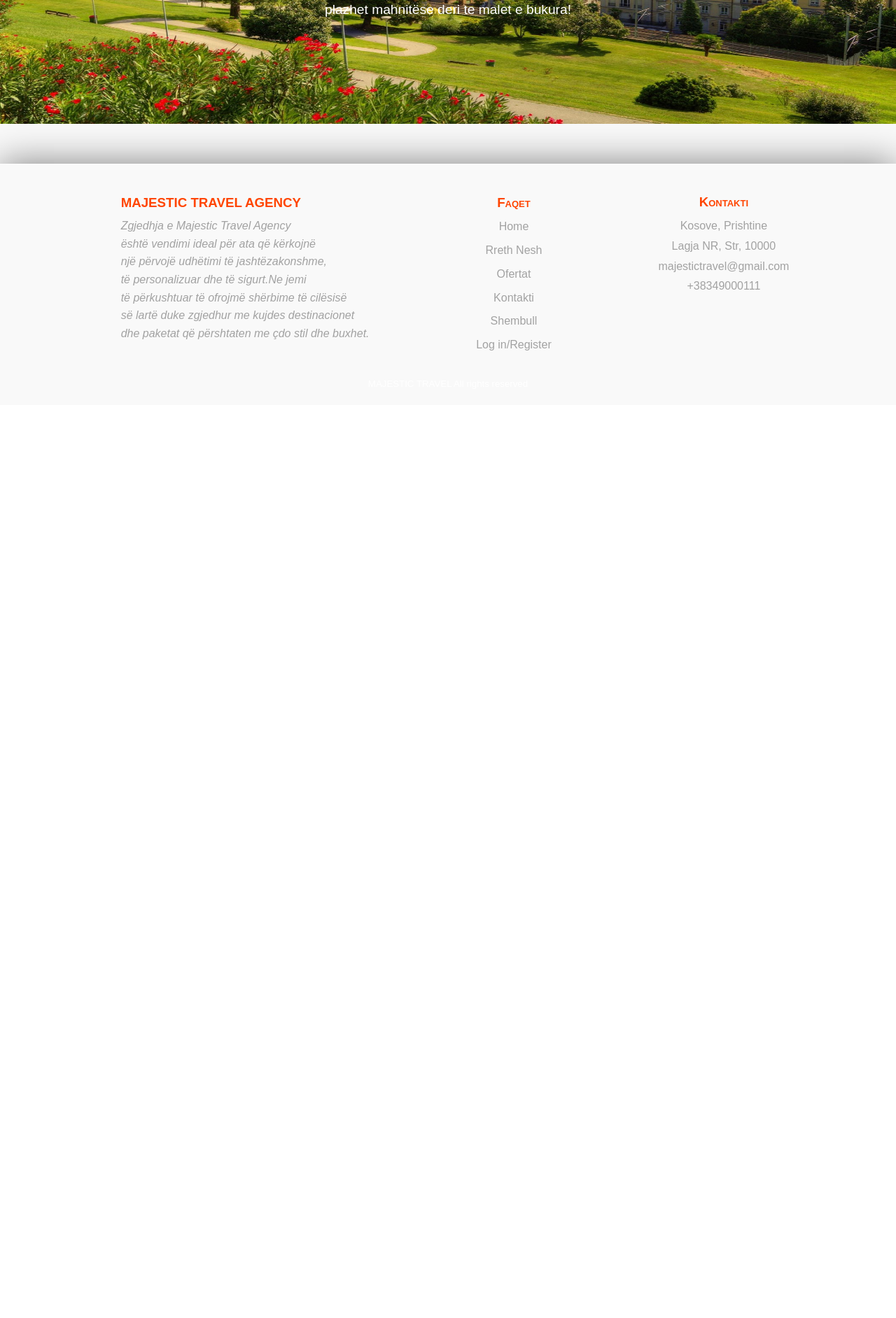
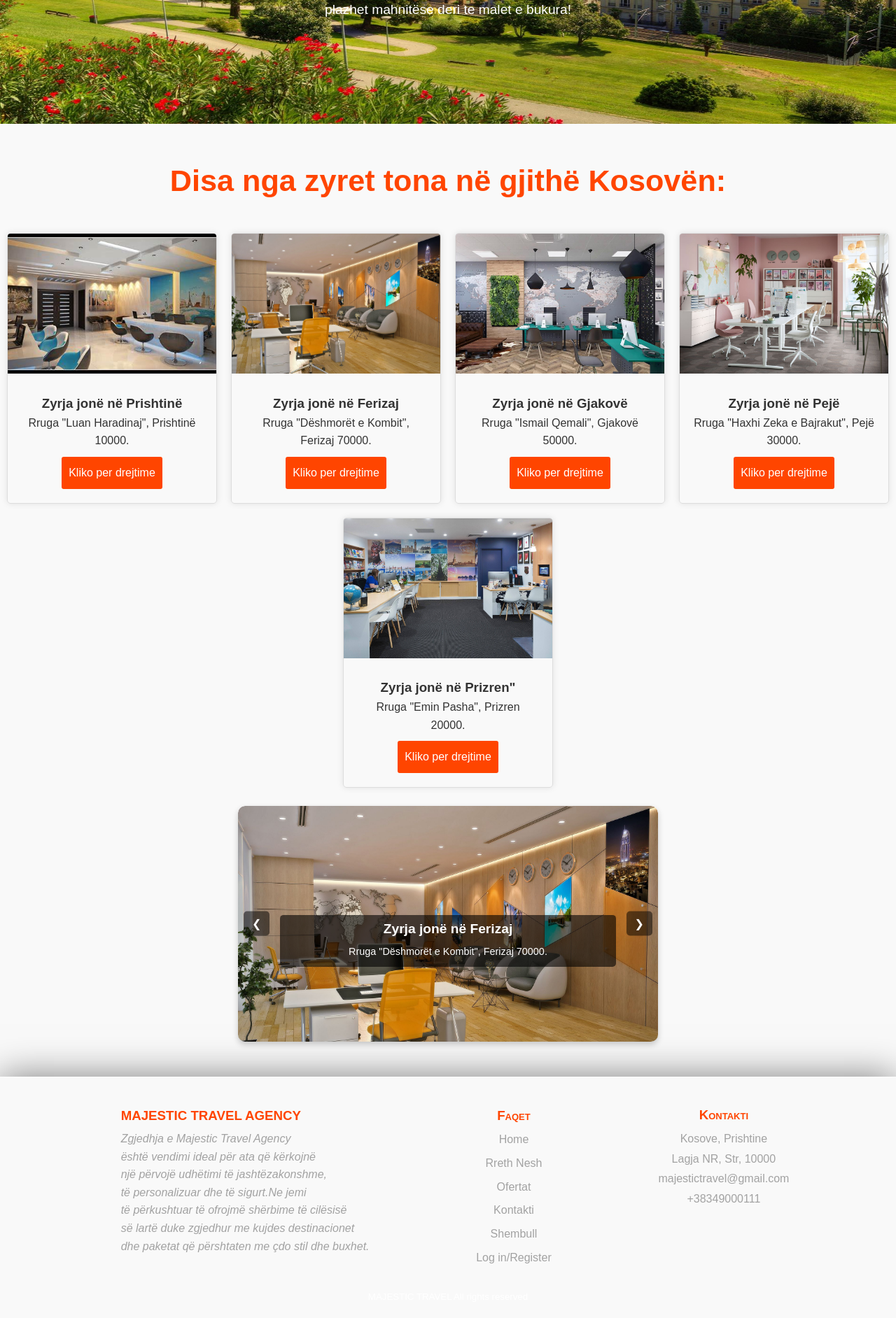
Before and after one commit to OketaShuki/TravelAgencyProjekti, a PHP site: page /rrethnesh.html in a window 1280 px wide. Shown: the part 491-2375 px from the top of the page at 70% size. Before the commit the page ends 992 px from the top, so only its background shows below. Run offline with PHP 8.4, Linux system fonts and the light colour scheme.

Commit message:
added details to about page

```diff
--- a/rrethnesh.css
+++ b/rrethnesh.css
@@ -49,6 +49,32 @@
 
   /* Stilizimi i Main */
 
+
+  .paragrafet {
+    display: flex;
+    align-items: center;
+}
+
+.paragrafet a {
+    text-decoration: none;
+    color: black;
+    margin: 0 20px;
+    padding: 10px;
+    font-weight: bold;
+    font-family: 'Arial', sans-serif;
+}
+
+.paragrafet a:hover {
+    text-decoration: underline;
+    color: #ffcc00;
+}
+
+.social img {
+    max-height: 20px;
+    margin-left: 20px;
+}
+
+
   body, html {
     margin: 0;
     padding: 0;
@@ -87,6 +113,268 @@
 .container img {
     width: 100%;
     height: 500px;
+}
+
+
+.container img {
+  width: 100%;
+  height: auto;
+}
+
+.text-overlay {
+  position: absolute;
+  top: 50%;
+  left: 50%;
+  transform: translate(-50%, -50%);
+  color: white;
+  text-align: center;
+}
+
+.text-overlay h1 {
+  font-size: 2.5em;
+  margin-bottom: 10px;
+}
+
+.text-overlay p {
+  font-size: 1.2em;
+}
+
+.container img {
+  width: 100%;
+  height: 500px;
+}
+
+.pershkrimet-container{
+  max-width: 100%;
+  margin-right: auto;
+  margin-left: auto;
+  background-color: white;
+}
+
+.row{
+  display: flex;
+}
+
+.pershkrimi{
+  flex-grow: 1;
+  max-width: 100%;
+  font-size: 35px;
+  justify-content: center;
+}
+
+
+.paragrafi{
+  font-size: 20px;
+  font-family: 'Arial', sans-serif;
+
+}
+
+.a{
+  display: flex;
+  justify-content: flex-start;
+  align-items: flex-start;
+}
+
+.a img{
+  width: 30%;
+  display: inline;
+  padding: 10px 40px;
+}
+
+.a{
+  font-size: 15px;
+}
+
+.butonii{
+  background-color: rgb(102, 197, 102);
+  padding: 5px 10px;
+  border-radius: 5px;
+  display: inline-block;
+  text-decoration: none;
+  padding: 10px;
+  margin-top: 5%;
+}
+
+.row1{
+  display: flex;
+}
+
+.pershkrimi1{
+  max-width: 100%;
+  font-size: 35px;
+  justify-content: center;
+  margin-left: 50px;
+}
+
+.paragrafi1{
+  font-size: 20px;
+  font-family: 'Arial', sans-serif;
+}
+
+.a1{
+  display: flex;
+  justify-content: flex-start;
+  align-items: flex-start;
+}
+
+.a1 img{
+  width: 30%;
+  display: inline;
+  padding: 10px 40px;
+}
+
+.a1{
+  font-size: 15px;
+}
+
+.butoni1{
+  background-color: rgb(102, 197, 102);
+  padding: 5px 10px;
+  border-radius: 5px;
+  display: inline-block;
+  text-decoration: none;
+  padding: 10px;
+  margin-top: 5%;
+}
+.box-container,
+.box-container2 {
+display: flex;
+flex-wrap: wrap;
+justify-content: center;
+gap: 20px;
+}
+
+.box,
+.box2 {
+width: 300px;
+border: 1px solid #ddd;
+border-radius: 5px;
+overflow: hidden;
+box-shadow: 0 0 10px rgba(0, 0, 0, 0.1);
+}
+
+.image img,
+.image2 img {
+width: 100%;
+height: 200px;
+object-fit: cover;
+}
+.section-text {
+text-align: center;
+color: #ff4500; /* Use any color you prefer */
+font-size: 1.8em; /* Increase font size */
+font-weight: bold;
+margin: 40px 0; /* Add some vertical spacing */
+}
+
+.content,
+.content2 {
+padding: 20px;
+text-align: center;
+}
+
+.price,
+.price2 {
+margin-top: 10px;
+font-weight: bold;
+color: #333;
+}
+
+.btn,
+.btn2 {
+display: inline-block;
+padding: 10px;
+margin-top: 10px;
+background-color: #ff4500;
+color: #fff;
+text-decoration: none;
+border-radius: 3px;
+}
+
+.btn:hover,
+.btn2:hover {
+background-color: #ff4500;
+}
+
+.packages {
+  padding: 50px 0;
+}
+
+.box {
+  width: 300px;
+}
+.slider-container {
+position: relative;
+width: 100%; /* Make the slider full-width */
+max-width: 600px; /* Adjust the max width as needed */
+overflow: hidden;
+border-radius: 10px;
+box-shadow: 0 4px 8px rgba(0, 0, 0, 0.2);
+margin: auto; /* Center align */
+aspect-ratio: 16/9; /* Maintain a consistent aspect ratio */
+}
+
+.slider {
+display: flex;
+transition: transform 0.4s ease;
+}
+
+.slide {
+min-width: 100%;
+position: relative;
+}
+
+.slide img {
+width: 100%;
+height: 100%;
+object-fit: cover; /* Ensures image covers the whole slide without distortion */
+border-radius: 10px;
+}
+
+/* Adjusting text on slider images */
+.slide-info {
+position: absolute;
+bottom: 50%; /* Move the text higher up to center vertically */
+left: 50%; /* Center horizontally */
+transform: translate(-50%, 50%); /* Center both vertically and horizontally */
+color: #fff;
+background-color: rgba(0, 0, 0, 0.6);
+padding: 5px 10px;
+border-radius: 5px;
+text-align: center; /* Center text alignment */
+width: 80%; /* Adjust width to fit the text more snugly */
+}
+
+.slide-info h3 {
+font-size: 1.2em; /* Make heading text smaller */
+margin-bottom: 0; /* Adjust as needed to reduce spacing */
+}
+
+.slide-info p {
+font-size: 0.9em; /* Smaller font size for paragraphs */
+margin: 5px 0; /* Adjust spacing around paragraphs */
+}
+
+
+button.prev, button.next {
+position: absolute;
+top: 50%;
+transform: translateY(-50%);
+background-color: rgba(0, 0, 0, 0.5);
+border: none;
+color: white;
+padding: 8px 12px;
+cursor: pointer;
+border-radius: 5px;
+font-size: 16px;
+}
+
+button.prev {
+left: 8px;
+}
+
+button.next {
+right: 8px;
 }
 
 
--- a/rrethnesh.html
+++ b/rrethnesh.html
@@ -33,6 +33,98 @@
             <p>Shijo pushimin tënd me ne dhe zbulo çdo gjë që bota ka për të ofruar, nga plazhet mahnitëse deri te malet e bukura!</p>
         </div>
     </div>
+    <div class="section-text">
+        <h2>Disa nga zyret tona në gjithë Kosovën:</h2>
+    </div>
+    <div class="box-container">
+        <div class="box">
+            <div class="image">
+                <img src="fototprojekt/zyreprishtin.jpeg" alt="">
+            </div>
+            <div class="content">
+                <h3>Zyrja jonë në Prishtinë</h3>
+                <p> Rruga "Luan Haradinaj", Prishtinë 10000.</p>
+                <a href="https://www.google.com/maps/place/Luan+Haradinaj,+Prishtina/@42.6624913,21.157413,17z/data=!3m1!4b1!4m6!3m5!1s0x13549ee3dfad5e0d:0x59b31ea19161e4ee!8m2!3d42.6624913!4d21.1599879!16s%2Fg%2F1v70ytft?entry=ttu&g_ep=EgoyMDI0MTAyOS4wIKXMDSoASAFQAw%3D%3D" class="btn">Kliko per drejtime</a>
+            </div>
+        </div>
+        <div class="box">
+            <div class="image">
+                <img src="fototprojekt/zyreferizaj.jpg" alt="">
+            </div>
+            <div class="content">
+                <h3>Zyrja jonë në Ferizaj</h3>
+                <p>Rruga "Dëshmorët e Kombit", Ferizaj 70000.</p>
+                <a href="https://www.google.com/maps/place/D%C3%ABshmor%C3%ABt+e+Kombit,+Ferizaj/@42.3698619,21.1479846,17z/data=!3m1!4b1!4m6!3m5!1s0x13547e581a55f9c5:0x364be216af98687b!8m2!3d42.3698619!4d21.1505595!16s%2Fg%2F1tg97b97?entry=ttu&g_ep=EgoyMDI0MTAyOS4wIKXMDSoASAFQAw%3D%3D" class="btn">Kliko per drejtime</a>
+            </div>
+        </div>
+        <div class="box">
+            <div class="image">
+                <img src="fototprojekt/zyregjakove.jpg" alt="">
+            </div>
+            <div class="content">
+                <h3>Zyrja jonë në Gjakovë</h3>
+                <p>Rruga "Ismail Qemali", Gjakovë 50000.</p>
+                <a href="https://www.google.com/maps/place/Ismail+Qemali+Rd,+Gjakov%C3%AB/@42.3815563,20.4245875,17z/data=!3m1!4b1!4m6!3m5!1s0x1353b1f61c3da109:0x9bb1b33e900aa23f!8m2!3d42.3815563!4d20.4271624!16s%2Fg%2F11bbrj9_c2?entry=ttu&g_ep=EgoyMDI0MTAyOS4wIKXMDSoASAFQAw%3D%3D" class="btn">Kliko per drejtime</a>
+            </div>
+        </div>
+        <div class="box">
+            <div class="image">
+                <img src="fototprojekt/zyrepeje.jpeg" alt="">
+            </div>
+            <div class="content">
+                <h3>Zyrja jonë në Pejë</h3>
+                <p>Rruga "Haxhi Zeka e Bajrakut", Pejë 30000.</p>
+                <a href="https://www.google.com/maps/place/Pej%C3%AB/@42.6612139,20.2980312,17z/data=!3m1!4b1!4m6!3m5!1s0x1352fde1dd90ae21:0xdfb3c5e896474e4a!8m2!3d42.6612139!4d20.3006061!16s%2Fg%2F11y207grc5?entry=ttu&g_ep=EgoyMDI0MTAyOS4wIKXMDSoASAFQAw%3D%3D" class="btn">Kliko per drejtime</a>
+            </div>
+        </div>
+        <div class="box">
+            <div class="image">
+                <img src="fototprojekt/zyreprizren.jpg" alt="">
+            </div>
+            <div class="content">
+                <h3>Zyrja jonë në Prizren"</h3>
+                <p>Rruga "Emin Pasha", Prizren 20000.</p>
+                <a href="https://www.google.com/maps/place/Emin+Pasha,+Prizren/@42.2129961,20.7406839,17z/data=!3m1!4b1!4m6!3m5!1s0x1353950eb9289ad7:0x3d17da44ca5756b3!8m2!3d42.2129961!4d20.7432588!16s%2Fg%2F1tcthrx6?entry=ttu&g_ep=EgoyMDI0MTAyOS4wIKXMDSoASAFQAw%3D%3D" class="btn">Kliko per drejtime</a>
+            </div>
+        </div>
+    </div>
+    <br>
+    <div class="slider-container">
+        <div class="slider" id="slider">
+            <div class="slide">
+                <img src="fototprojekt/zyreferizaj.jpg" alt="">
+                <div class="slide-info">
+                    <h3>Zyrja jonë në Ferizaj</h3>
+                    <p>Rruga "Dëshmorët e Kombit", Ferizaj 70000.</p>
+                </div>
+            </div>
+            <div class="slide">
+                <img src="fototprojekt/zyregjakove.jpg" alt="">
+                <div class="slide-info">
+                    <h3>Zyrja jonë në Gjakovë</h3>
+                    <p>Rruga "Ismail Qemali", Gjakovë 50000.</p>
+                </div>
+            </div>
+            <div class="slide">
+                <img src="fototprojekt/zyrepeje.jpeg" alt="">
+                <div class="slide-info">
+                    <h3>Zyrja jonë në Pejë</h3>
+                    <p>Rruga "Haxhi Zeka e Bajrakut", Pejë 30000.</p>
+                </div>
+            </div>
+            <div class="slide">
+                <img src="fototprojekt/zyreprizren.jpg" alt="">
+                <div class="slide-info">
+                    <h3>Zyrja jonë në Prizren</h3>
+                    <p>Rruga "Emin Pasha", Prizren 20000.</p>
+                </div>
+            </div>
+        </div>
+            <button class="prev" onclick="prevSlide()">&#10094;</button>
+            <button class="next" onclick="nextSlide()">&#10095;</button>
+        </div>
+
+        <script src="rrethnesh.js"></script>
 </body>
 <footer>
     <div class="footer-div">
--- /dev/null
+++ b/rrethnesh.js
@@ -0,0 +1,21 @@
+let currentIndex = 0;
+
+function showSlide(index) {
+    const slides = document.querySelectorAll('.slide');
+    if (index >= slides.length) {
+        currentIndex = 0;
+    } else if (index < 0) {
+        currentIndex = slides.length - 1;
+    } else {
+        currentIndex = index;
+    }
+    document.getElementById('slider').style.transform = `translateX(-${currentIndex * 100}%)`;
+}
+
+function nextSlide() {
+    showSlide(currentIndex + 1);
+}
+
+function prevSlide() {
+    showSlide(currentIndex - 1);
+}
```
